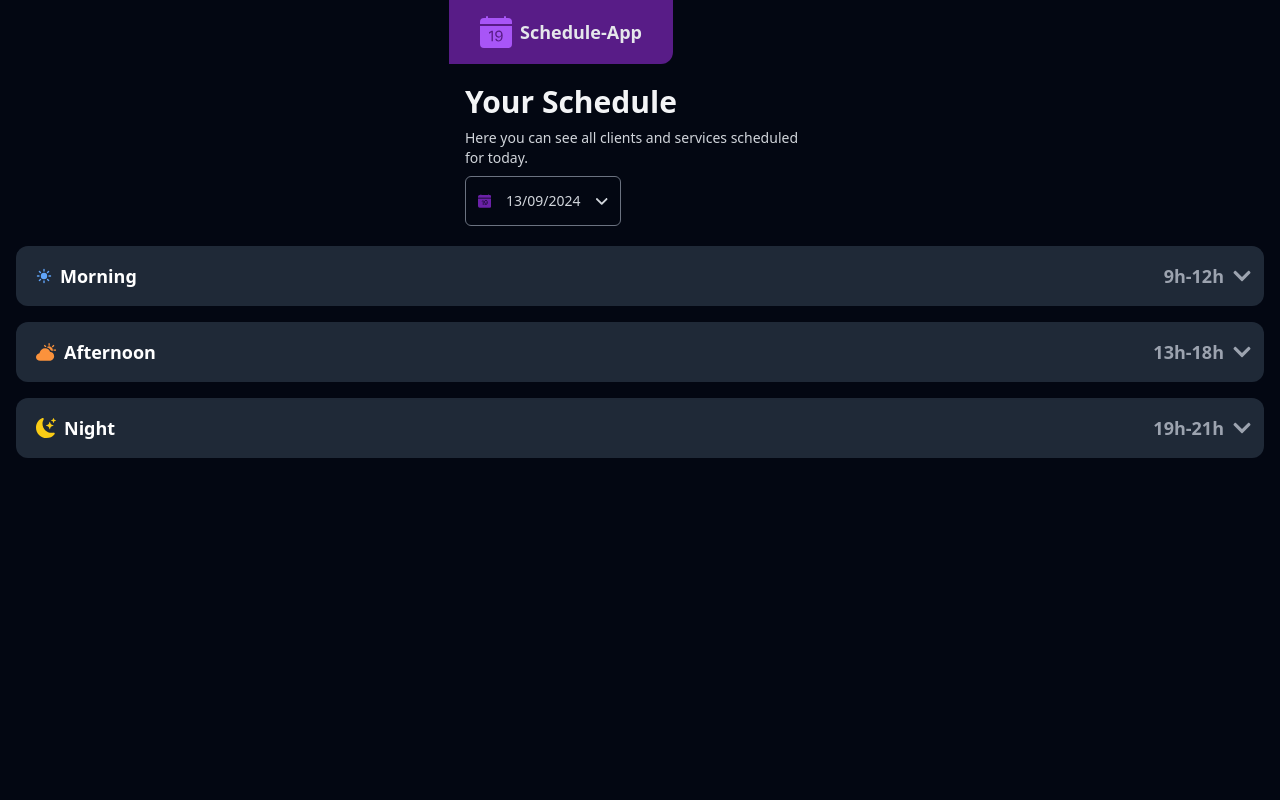
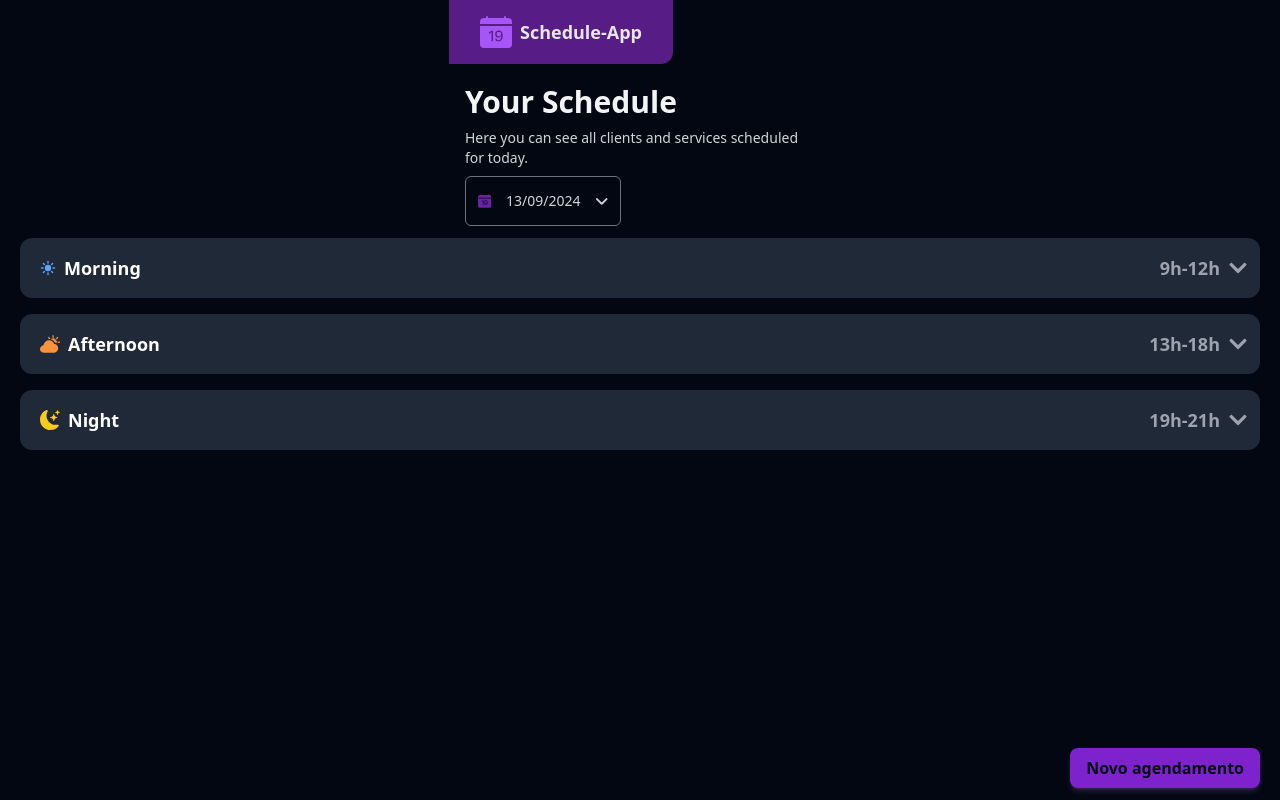
Before and after one commit to jeffersondrs/schedule-app, a Next.js app: page / in a window 1280 px wide. Built offline with nearby package versions, Linux system fonts and the light colour scheme.

Commit message:
feat: buttom add. update: layout.

```diff
--- a/src/app/page.tsx
+++ b/src/app/page.tsx
@@ -1,7 +1,7 @@
 "use client";
 
 import React from "react";
-import { DateButton } from "@/components";
+import { DateButton, Button } from "@/components";
 import DailyList from "@/components/DailyList";
 import { BsCalendarDateFill } from "react-icons/bs";
 import dayjs from 'dayjs';
@@ -12,7 +12,7 @@ export default function Home() {
   const { selectedDate, setSelectedDate, filteredAppointments } = useFilteredAppointments(dayjs(), dataSchedules);
 
   return (
-    <div className="flex flex-col justify-start items-center min-h-screen w-full bg-gray-950 gap-3 pb-5">
+    <div className="flex flex-col justify-start items-center min-h-screen w-full bg-gray-950 gap-3 pb-16 px-5 relative">
       <header className="flex flex-col justify-center items-start">
         <div className="-translate-x-4 w-56 h-16 bg-purple-900 rounded-br-xl mb-5 p-2 flex flex-row justify-center items-center gap-2">
           <BsCalendarDateFill className="w-8 h-8 text-purple-500" />
@@ -24,11 +24,14 @@ export default function Home() {
           <DateButton date={selectedDate.format('DD/MM/YYYY')} setDate={(date) => setSelectedDate(dayjs(date, 'DD/MM/YYYY'))} />
         </div>
       </header>
-      <main className="flex flex-col justify-start items-center w-full h-full px-4 mt-2 gap-4">
+      <main className="w-full h-full flex flex-col gap-4">
         <DailyList periodOfDay="morning" dailyList={filteredAppointments.morning} />
         <DailyList periodOfDay="afternoon" dailyList={filteredAppointments.afternoon} />
         <DailyList periodOfDay="night" dailyList={filteredAppointments.night} />
       </main>
+      <div className="bottom-3 right-5 fixed">
+        <Button title="Novo agendamento" onClick={() => console.log("Button clicked")} />
+      </div>
     </div>
   );
 }
--- /dev/null
+++ b/src/components/Button.tsx
@@ -0,0 +1,21 @@
+import React from "react";
+import {
+  BsPlus
+} from "react-icons/bs";
+
+interface ButtonProps {
+  title?: string;
+  onClick: () => void;
+}
+
+export default function Button({ title, onClick }: ButtonProps) {
+  return (
+    <button
+      className="bg-purple-700 hover:bg-purple-900 text-gray-950 hover:text-gray-50 transform
+      transition-all duration-300 ease-in-out
+      shadow-md shadow-purple-400/20 font-bold py-2 px-4 rounded-lg"
+      onClick={onClick}
+    >{title ? title : <BsPlus className="w-5 h-5" />}
+    </button>
+  );
+}
--- a/src/components/DailyList.tsx
+++ b/src/components/DailyList.tsx
@@ -13,10 +13,10 @@ export default function DailyList({ periodOfDay, dailyList }: DailyListProps) {
   };
 
   return (
-    <div className="flex flex-col justify-center items-center w-full bg-gray-800 rounded-xl py-2">
-      <header className={`flex flex-row justify-between items-center w-full ${dailyList.length && isExpanded ? 'border-b' : ''
+    <div className="flex flex-col justify-center items-center bg-gray-800 rounded-xl py-2 w-full">
+      <header className={`flex flex-row justify-center items-center w-full ${dailyList.length && isExpanded ? 'border-b' : ''
         } border-gray-700 px-3`}>
-        <div className="w-full flex flex-row justify-start items-center gap-2 p-2">
+        <div className="flex flex-row justify-center items-center gap-2 p-2">
           {
             periodOfDay === 'morning' ? (
               <IoSunny className="w-4 h-4 text-blue-400" />
@@ -26,7 +26,7 @@ export default function DailyList({ periodOfDay, dailyList }: DailyListProps) {
               <BsFillMoonStarsFill className="w-5 h-5 text-yellow-400" />
             ) : null
           }
-          <p className="w-1/2 text-white font-bold text-lg capitalize">{periodOfDay}</p>
+          <p className="text-white font-bold text-lg capitalize">{periodOfDay}</p>
         </div>
         {periodOfDay === 'morning' ? (<div className="flex flex-row justify-end gap-2 w-full p-2">
           <p className="text-lg font-bold text-gray-400">9h-12h</p>
--- a/src/components/index.ts
+++ b/src/components/index.ts
@@ -1,4 +1,5 @@
+import Button from "./Button";
 import DateButton from "./DateButtom";
 import CalendarUi from "./CalendarUi";
 
-export { DateButton, CalendarUi };
+export { DateButton, CalendarUi, Button };
```
